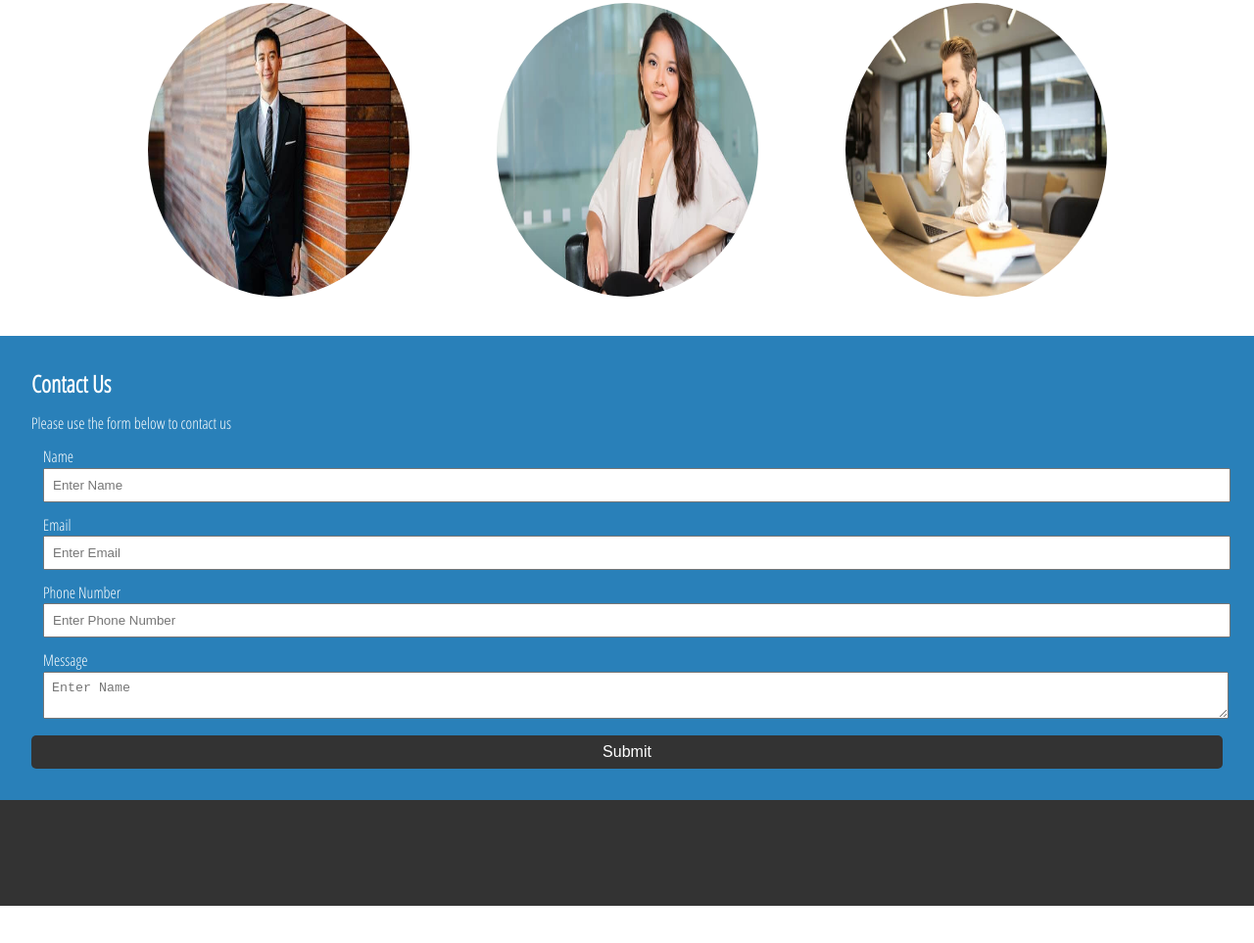
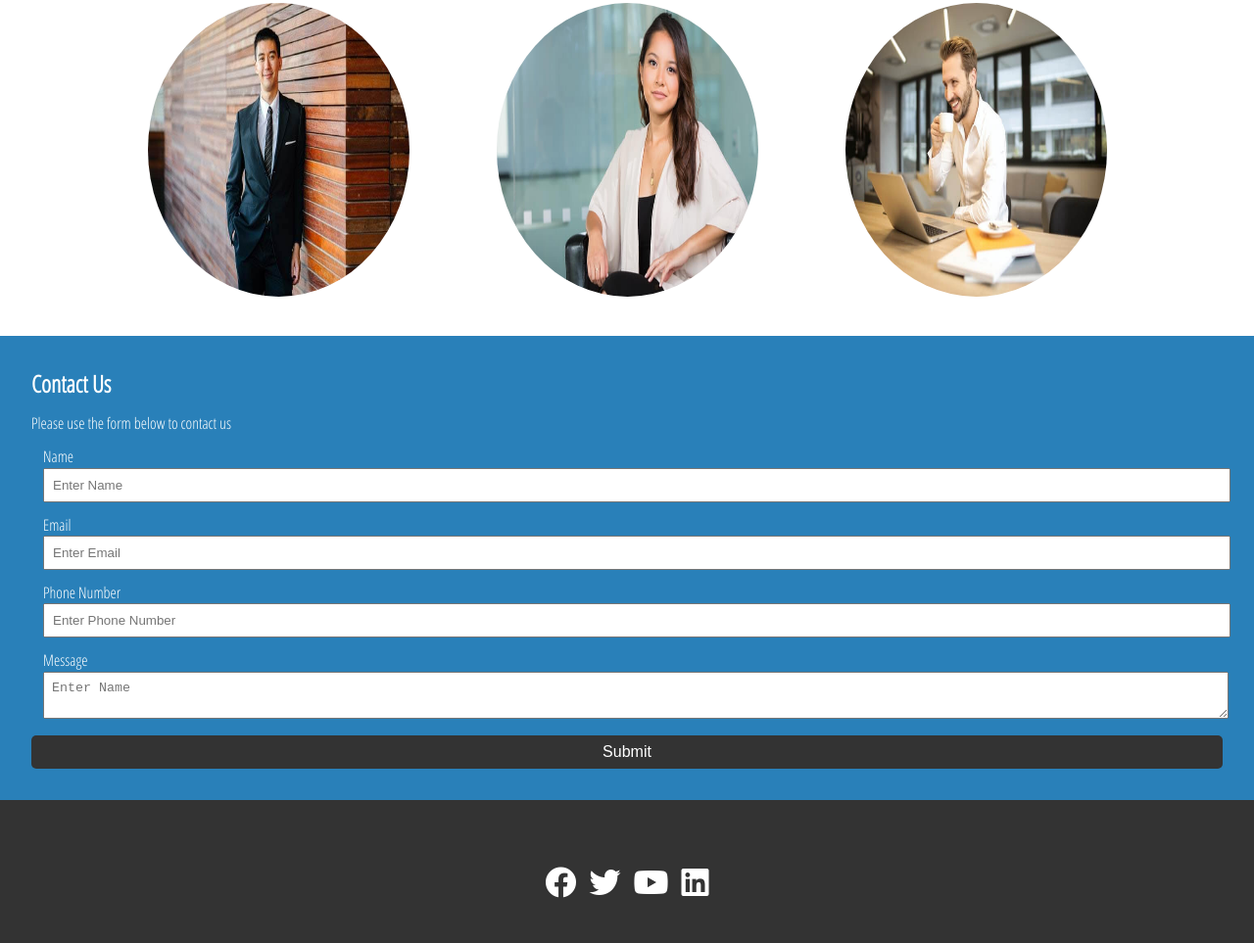
Before and after one commit to elidvenega/edger-ledger-practice, a plain HTML site: page index.html in a window 1280 px wide. Shown: the part 1670-2633 px from the top of the page at 98% size. Before the commit the page ends 2595 px from the top, so only its background shows below. Drawn offline with nearby package versions, Linux system fonts and the light colour scheme; some packages are replaced by stand-ins of ours.

Commit message:
added social links

```diff
--- a/css/style.css
+++ b/css/style.css
@@ -268,9 +268,21 @@ p {
     padding: 0.5rem;
 }
 
-#main-footer {
-    height: 60px;
+
+/* Footer */
+.main-footer {
+    display: flex;
+    flex-direction: column;
+    align-items: center;
+    justify-content: center;
+    text-align: center;
+    height: 120px;
 }
+.main-footer a {
+    color: #ffffff;
+    padding: 5px;
+}
+
 
 /* Media queries */
 @media(nax-width: 768px) {
--- a/index.html
+++ b/index.html
@@ -130,9 +130,12 @@
     </section>
 
     <!--Footer-->
-    <footer id="main-footer" class="bg-dark text-center py-1">
+    <footer class="main-footer bg-dark text-center py-1">
         <div class="container">
-
+            <a href=""><i class="fab fa-facebook fa-2x"></i></a>
+            <a href=""><i class="fab fa-twitter fa-2x"></i></a>
+            <a href=""><i class="fab fa-youtube fa-2x"></i></a>
+            <a href=""><i class="fab fa-linkedin fa-2x"></i></a>
         </div>
     </footer>
 
```
